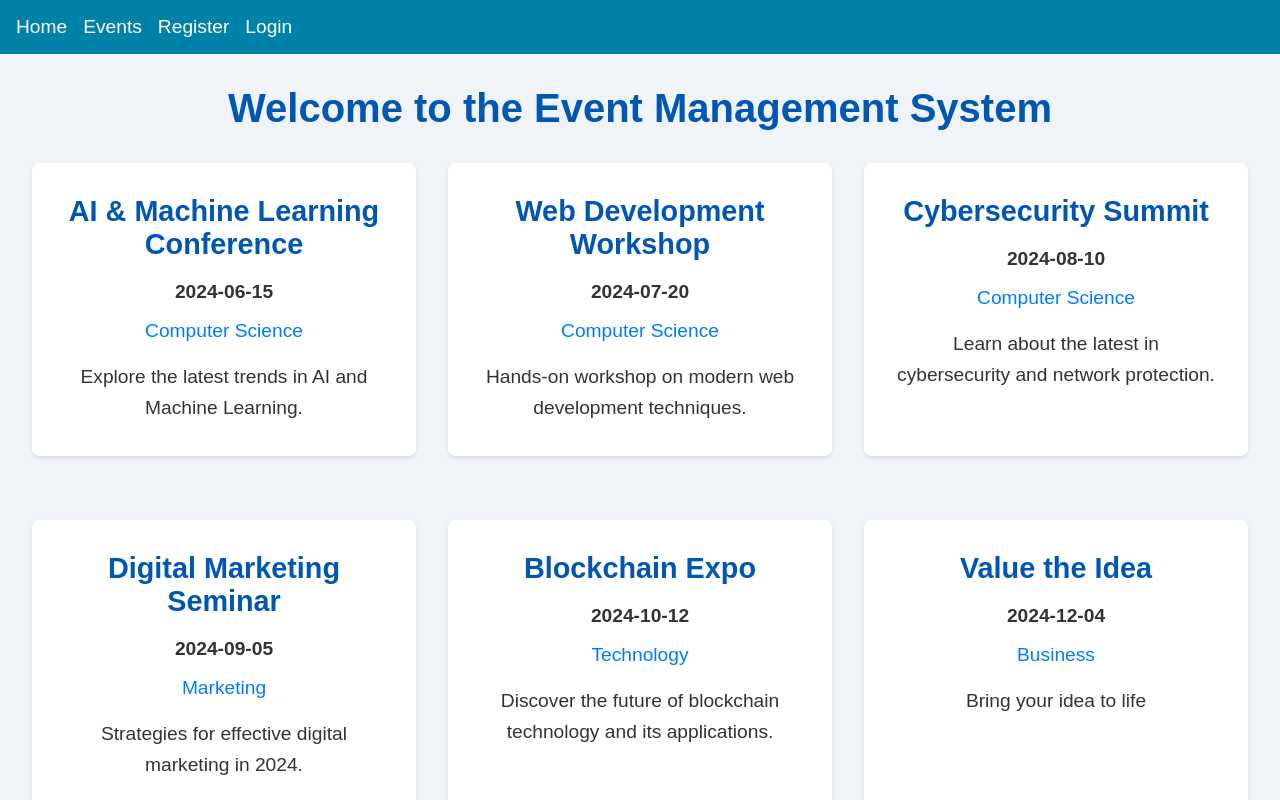
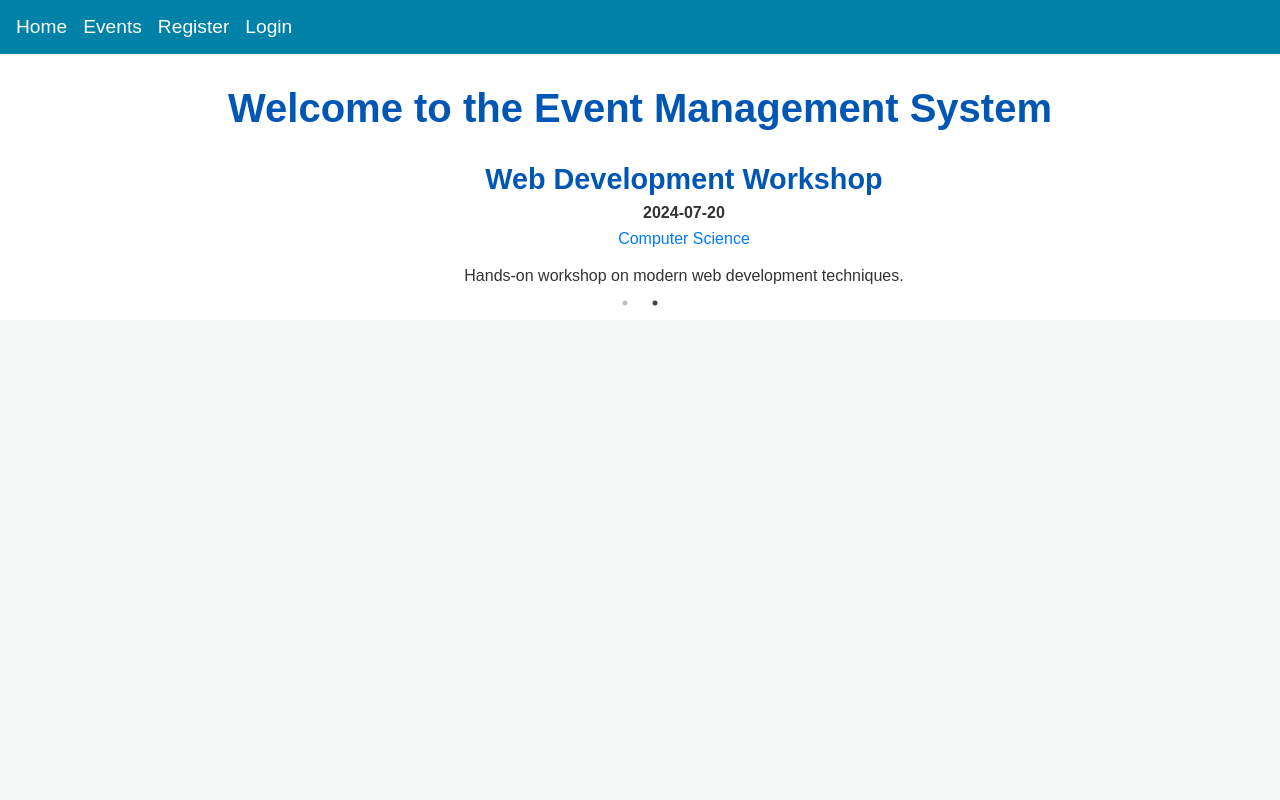
Before and after one commit to 1norey/event-management-system, a React (Create React App) app in the folder frontend/: page / in a window 1280 px wide. Shown: the top 800 px of the page. Built offline with nearby package versions, Linux system fonts and the light colour scheme.

Commit message:
Shtimi i slider ne homgepage

```diff
--- a/frontend/src/pages/Home.js
+++ b/frontend/src/pages/Home.js
@@ -1,30 +1,42 @@
 import React from 'react';
-import './home.css';
+import Slider from 'react-slick';
+import 'slick-carousel/slick/slick.css';
+import 'slick-carousel/slick/slick-theme.css';
+import './home.css'; // Import your main home.css file
+import './slider.css'; // Import the newly created slider.css file
 
 const Home = () => {
     const events = [
-        { title: 'AI & Machine Learning Conference', date: '2024-06-15', category: 'Computer Science', description: 'Explore the latest trends in AI and Machine Learning.' },
+        { title: 'AI & Machine Learning Conference', date: '2024-06-15', category: 'Computer Science', description: 'Explore the latest trends in AI and Machine Learning.'},
         { title: 'Web Development Workshop', date: '2024-07-20', category: 'Computer Science', description: 'Hands-on workshop on modern web development techniques.' },
-        { title: 'Cybersecurity Summit', date: '2024-08-10', category: 'Computer Science', description: 'Learn about the latest in cybersecurity and network protection.' },
-        { title: 'Digital Marketing Seminar', date: '2024-09-05', category: 'Marketing', description: 'Strategies for effective digital marketing in 2024.' },
-        { title: 'Blockchain Expo', date: '2024-10-12', category: 'Technology', description: 'Discover the future of blockchain technology and its applications.' },
-        { title: 'Value the Idea', date: '2024-12-04', category: 'Business', description: 'Bring your idea to life' },
-        { title: 'Startup Pitch Night', date: '2024-11-02', category: 'Business', description: 'Pitch your startup idea to investors and network with other entrepreneurs.' },
+        // Add more events as needed
     ];
+
+    const sliderSettings = {
+        dots: true,
+        infinite: true,
+        speed: 500,
+        slidesToShow: 1,
+        slidesToScroll: 1,
+        autoplay: true,
+        autoplaySpeed: 5000,
+    };
 
     return (
         <div className="home-container">
             <h1 className="home-title">Welcome to the Event Management System</h1>
-            <div className="events-grid">
+            <Slider {...sliderSettings}>
                 {events.map((event, index) => (
-                    <div key={index} className="event-card">
-                        <h2 className="event-title">{event.title}</h2>
-                        <p className="event-date">{event.date}</p>
-                        <p className="event-category">{event.category}</p>
-                        <p className="event-description">{event.description}</p>
+                    <div key={index} className="slider-item" >
+                        <div className="content">
+                            <h2 className="event-title">{event.title}</h2>
+                            <p className="event-date">{event.date}</p>
+                            <p className="event-category">{event.category}</p>
+                            <p className="event-description">{event.description}</p>
+                        </div>
                     </div>
                 ))}
-            </div>
+            </Slider>
         </div>
     );
 };
--- a/frontend/src/pages/home.css
+++ b/frontend/src/pages/home.css
@@ -1,7 +1,12 @@
-/* Home Page Styles */
+/* home.css */
+
+home {
+ background-color: #ffffff;
+}
+
 .home-container {
     padding: 2rem;
-    background-color: #f0f4f8;
+    background-color: #ffffff;
     color: #333;
     text-align: center;
 }
@@ -12,10 +17,32 @@
     color: #0056b3;
 }
 
+/* Slider styles */
+.slider {
+    position: relative;
+    overflow: hidden;
+    height: 500px; /* Adjust height as needed */
+}
+
+.slider-item {
+    width: 100%;
+    height: 100%;
+    background-size: cover;
+    background-position: center;
+    transition: opacity 0.5s ease-in-out;
+}
+
+.slider-item.active {
+    opacity: 1;
+    z-index: 1;
+}
+
+/* Event card styles */
 .events-grid {
     display: grid;
     grid-template-columns: repeat(auto-fit, minmax(300px, 1fr));
     gap: 2rem;
+    margin-top: 2rem;
 }
 
 .event-card {
--- /dev/null
+++ b/frontend/src/pages/slider.css
@@ -0,0 +1,27 @@
+/* slider.css */
+
+.slider {
+    width: 100%;
+    height: 400px; /* Adjust height as needed */
+    overflow: hidden;
+}
+
+.slider-item {
+    width: 100%;
+    height: 100%;
+    background-size: cover;
+    background-position: center;
+    transition: transform 0.5s ease;
+}
+
+.slider-item:first-child {
+    transform: translateX(0%);
+}
+
+.slider-item:nth-child(2) {
+    transform: translateX(100%);
+}
+
+.slider-item:nth-child(3) {
+    transform: translateX(200%);
+}
```
Also changed, not shown: frontend/public/EventImages/AiEventImage.png (added).
